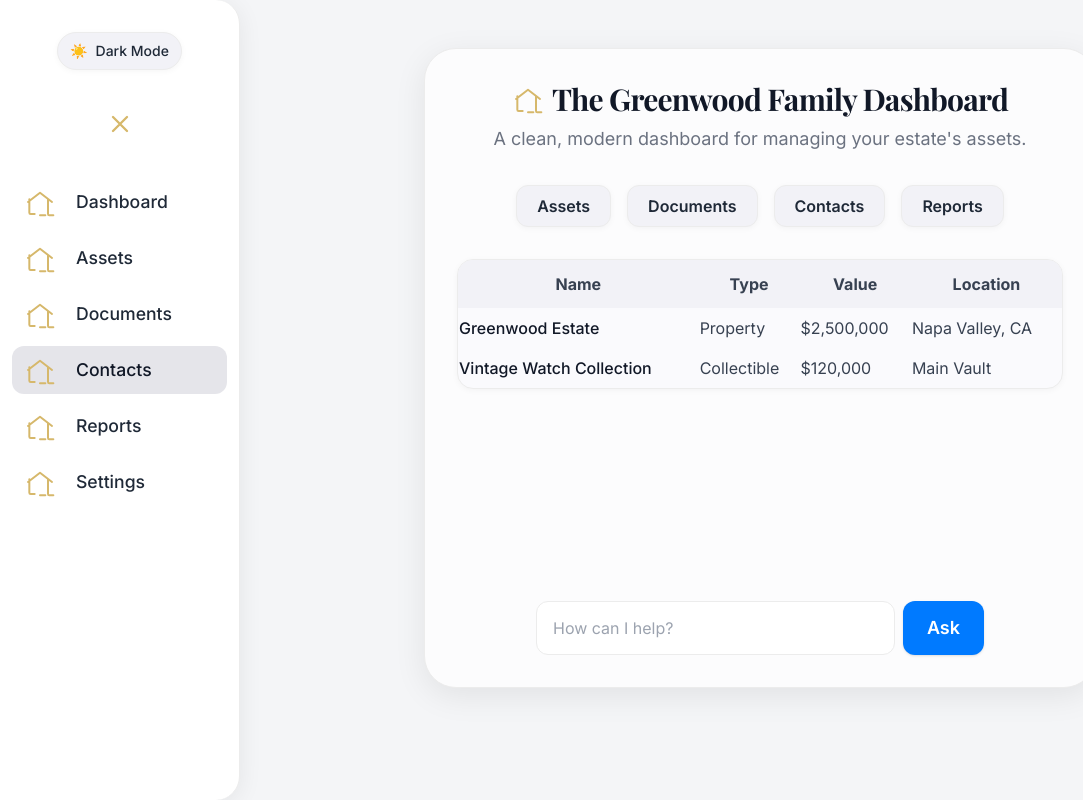
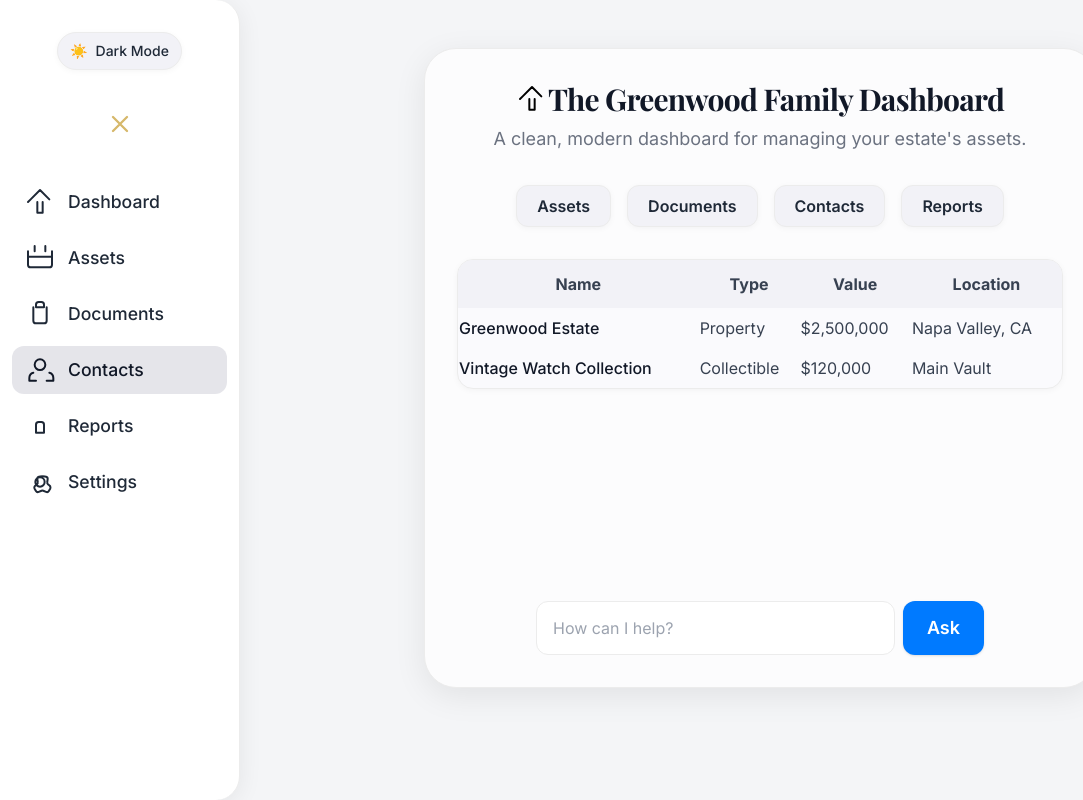
Before and after one commit to dylanmclane/gilded-grove, a Next.js app in the folder frontend/: page /demo in a window 1280 px wide. Shown: the whole page, without its empty margins (0-1083 px from the left). Built offline with nearby package versions, Linux system fonts and the light colour scheme; a web font is replaced by a local one.

Commit message:
Updated icons

```diff
--- a/frontend/app/demo/page.tsx
+++ b/frontend/app/demo/page.tsx
@@ -5,9 +5,34 @@ import Link from "next/link";
 import { usePathname } from "next/navigation";
 
 // Icon SVGs
-const EstateIcon = () => (
-  <svg className="w-8 h-8 text-[#d6b86b] mr-2" fill="none" stroke="currentColor" strokeWidth={1.5} viewBox="0 0 24 24">
-    <path strokeLinecap="round" strokeLinejoin="round" d="M3 12l9-7 9 7M4 10v10a1 1 0 001 1h3m10-11v11a1 1 0 001 1h3m-10 0h4" />
+const DashboardIcon = () => (
+  <svg className="w-8 h-8" fill="none" stroke="currentColor" strokeWidth={1.5} viewBox="0 0 24 24">
+    <path strokeLinecap="round" strokeLinejoin="round" d="M3 12l2-2m0 0l7-7 7 7m-9 2v8m4-8v8m-4 0h4" />
+  </svg>
+);
+const AssetsIcon = () => (
+  <svg className="w-8 h-8" fill="none" stroke="currentColor" strokeWidth={1.5} viewBox="0 0 24 24">
+    <path strokeLinecap="round" strokeLinejoin="round" d="M3 7v10a2 2 0 002 2h14a2 2 0 002-2V7M16 3v4M8 3v4m-5 4h18" />
+  </svg>
+);
+const DocumentsIcon = () => (
+  <svg className="w-8 h-8" fill="none" stroke="currentColor" strokeWidth={1.5} viewBox="0 0 24 24">
+    <path strokeLinecap="round" strokeLinejoin="round" d="M7 7v10a2 2 0 002 2h6a2 2 0 002-2V7m-2 0V5a2 2 0 00-2-2h-2a2 2 0 00-2 2v2m0 0h6" />
+  </svg>
+);
+const ContactsIcon = () => (
+  <svg className="w-8 h-8" fill="none" stroke="currentColor" strokeWidth={1.5} viewBox="0 0 24 24">
+    <path strokeLinecap="round" strokeLinejoin="round" d="M17 20h5v-2a4 4 0 00-3-3.87M9 20H4v-2a4 4 0 013-3.87M12 12a4 4 0 100-8 4 4 0 000 8z" />
+  </svg>
+);
+const ReportsIcon = () => (
+  <svg className="w-8 h-8" fill="none" stroke="currentColor" strokeWidth={1.5} viewBox="0 0 24 24">
+    <path strokeLinecap="round" strokeLinejoin="round" d="M9 17v-6a2 2 0 012-2h2a2 2 0 012 2v6m-6 0h6" />
+  </svg>
+);
+const SettingsIcon = () => (
+  <svg className="w-8 h-8" fill="none" stroke="currentColor" strokeWidth={1.5} viewBox="0 0 24 24">
+    <path strokeLinecap="round" strokeLinejoin="round" d="M12 15.5a3.5 3.5 0 100-7 3.5 3.5 0 000 7zM19.4 15a1.65 1.65 0 01.33 1.82l-1.1 1.9a1.65 1.65 0 01-2.1.7l-2.1-.84a1.65 1.65 0 00-1.28 0l-2.1.84a1.65 1.65 0 01-2.1-.7l-1.1-1.9a1.65 1.65 0 01.33-1.82l1.65-1.36a1.65 1.65 0 00.5-1.5l-.31-2.21a1.65 1.65 0 011.16-1.82l2.12-.36a1.65 1.65 0 011.16 0l2.12.36a1.65 1.65 0 011.16 1.82l-.31 2.21a1.65 1.65 0 00.5 1.5l1.65 1.36z" />
   </svg>
 );
 const HamburgerIcon = ({ open }: { open: boolean }) => (
@@ -45,12 +70,12 @@ export default function DemoEstateMVP() {
   const pathname = usePathname();
 
   const navLinks = [
-    { label: "Dashboard", icon: EstateIcon, href: "/demo/dashboard" },
-    { label: "Assets", icon: EstateIcon, href: "/demo/assets" },
-    { label: "Documents", icon: EstateIcon, href: "/demo/documents" },
-    { label: "Contacts", icon: EstateIcon, href: "/demo" }, // Demo as Contacts placeholder
-    { label: "Reports", icon: EstateIcon, href: "/demo/reports" },
-    { label: "Settings", icon: EstateIcon, href: "/demo/settings" },
+    { label: "Dashboard", icon: DashboardIcon, href: "/demo/dashboard" },
+    { label: "Assets", icon: AssetsIcon, href: "/demo/assets" },
+    { label: "Documents", icon: DocumentsIcon, href: "/demo/documents" },
+    { label: "Contacts", icon: ContactsIcon, href: "/demo" },
+    { label: "Reports", icon: ReportsIcon, href: "/demo/reports" },
+    { label: "Settings", icon: SettingsIcon, href: "/demo/settings" },
   ] as const;
 
   // Optional: persist dark mode in localStorage
@@ -147,7 +172,7 @@ export default function DemoEstateMVP() {
           {/* Dashboard Header */}
           <header className="mb-8 text-center flex flex-col items-center">
             <div className="flex items-center justify-center mb-2">
-              <EstateIcon />
+              <DashboardIcon />
               <h1 className={`text-3xl font-serif font-bold tracking-tight ` + (darkMode ? "text-[#f7f8fa]" : "text-gray-900")}>The Greenwood Family Dashboard</h1>
             </div>
             <p className={darkMode ? "text-gray-400 text-lg" : "text-gray-500 text-lg"}>A clean, modern dashboard for managing your estate&apos;s assets.</p>
```
